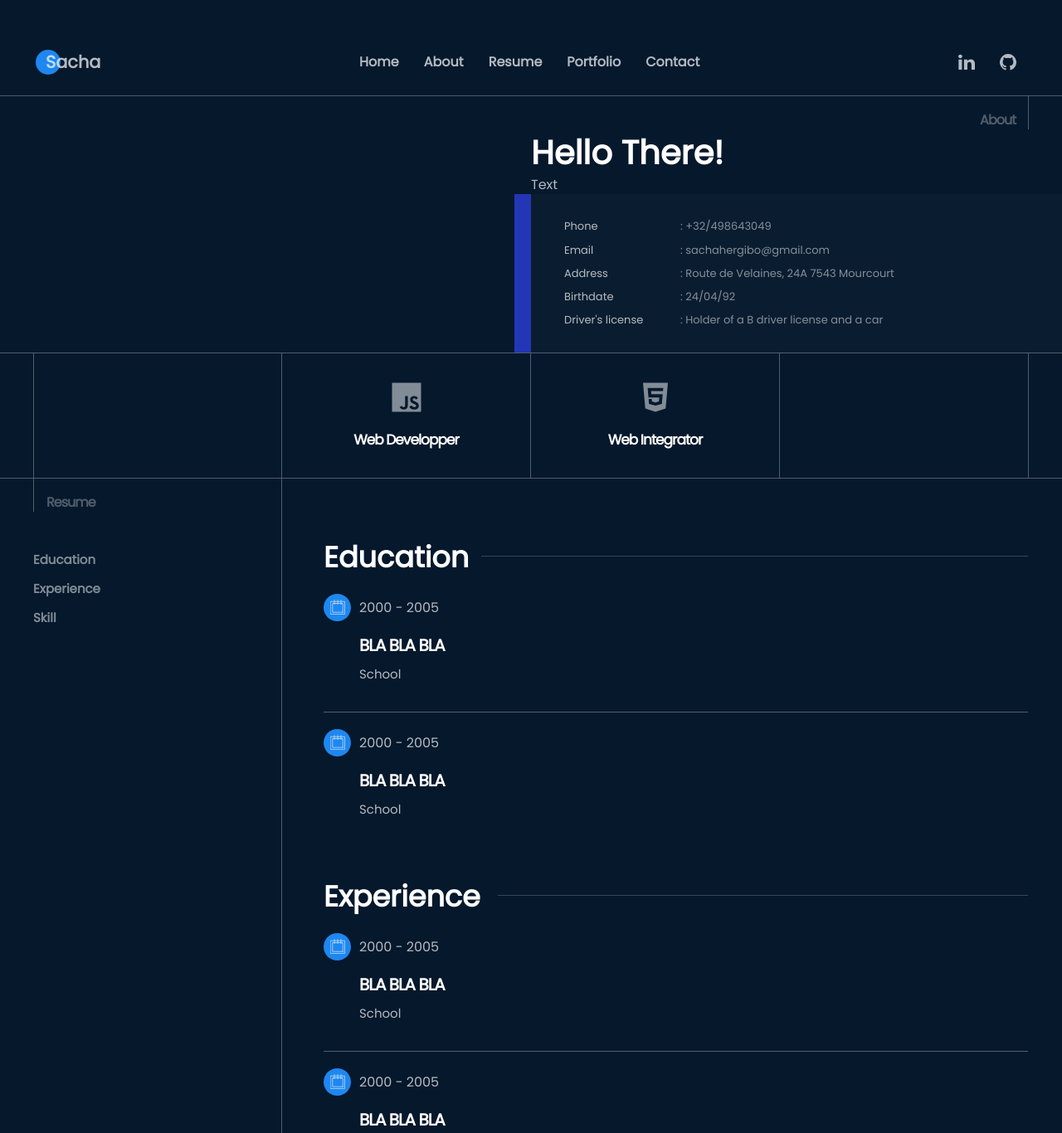
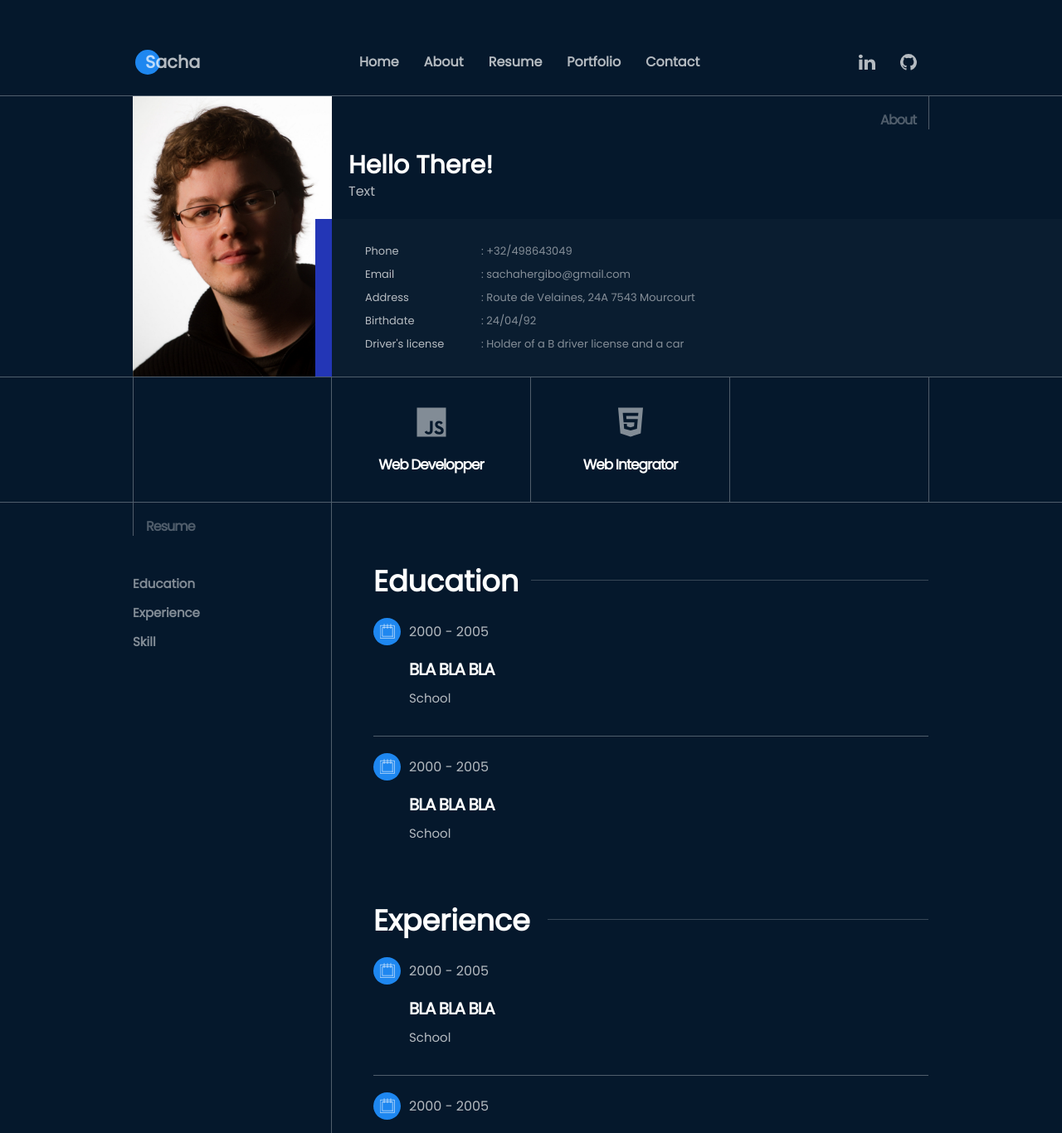
Before and after one commit to SHergibo/my-curriculum-vitae, a React (Create React App) app: page / in a window 1280 px wide. Shown: the part 684-2050 px from the top of the page at 83% size. Built offline with nearby package versions, Linux system fonts and the light colour scheme; the HTML template or start-up script is replaced by a standard one.

Commit message:
ajout reponsive pour tablette

```diff
--- a/src/components/About.js
+++ b/src/components/About.js
@@ -6,13 +6,17 @@ function About() {
   return (
     <div id="about" className="about">
       <div className="wrapper about-container">
-        <div></div>
+        <div className="img-about">
+          <img src="./Hergibo_Sacha.jpg" alt="Hergibo Sacha" />
+        </div>
         <div className="text-about">
           <div className="about-title">
             About
           </div>
-          <h2>Hello There!</h2>
-          <p>Text</p>
+          <div className="about-me">
+            <h2>Hello There!</h2>
+            <p>Text</p>
+          </div>
           <div className="info">
             <ul>
               <li><span>Phone</span>: +32/498643049</li>
--- a/src/styles/About.scss
+++ b/src/styles/About.scss
@@ -10,13 +10,24 @@
   margin: 0 15px;
 }
 
+.img-about{
+  display: flex;
+  justify-content: center;
+  img{
+    width: 80%;
+  }
+}
+
 .text-about {
   display: flex;
   justify-content: space-between;
   flex-direction: column;
+  .about-me{
+    padding: 30px 20px;
+  }
   h2 {
     color: #ffffff;
-    font-size: 40px;
+    font-size: 30px;
   }
   p {
     color: $grey-one;
@@ -113,15 +124,35 @@
 
 /*Media queries*/
 
-@media screen and (min-width: 426px) {
+/*Tablet*/
+@media screen and (min-width: 640px){
+  .img-about{
+    img{
+      width: 50%;
+    }
+  }
+}
+
+/*Full-screen*/
+@media screen and (min-width: 960px) {
 
   .about-container {
     flex-direction: row;
     margin: 0 auto;
   }
 
+  .img-about{
+    width: 25%;
+    img{
+      width: 100%;
+    }
+  }
+
   .text-about{
-    width: 50%;
+    width: 75%;
+    .about-me{
+      padding: 0 20px;
+    }
   }
 
   .info {
--- a/src/styles/App.scss
+++ b/src/styles/App.scss
@@ -29,7 +29,7 @@ ul {
 
 .wrapper {
   box-sizing: content-box;
-  max-width: 1200px;
+  max-width: 960px;
   margin-left: auto;
   margin-right: auto;
 }
--- a/src/styles/Contact.scss
+++ b/src/styles/Contact.scss
@@ -147,7 +147,8 @@
 
 /*Media queries*/
 
-@media screen and (min-width: 426px){
+/*Full-screen*/
+@media screen and (min-width: 960px){
   .contact{
     flex-direction: row;
     padding: 0;
--- a/src/styles/Footer.scss
+++ b/src/styles/Footer.scss
@@ -29,7 +29,7 @@
 
 /*Media queries*/
 
-@media screen and (min-width: 426px){
+@media screen and (min-width: 960px){
   .footer-container {
     padding: 0;
   }
--- a/src/styles/Nav.scss
+++ b/src/styles/Nav.scss
@@ -88,7 +88,21 @@
 
 /*Media queries*/
 
-@media screen and (min-width: 426px){
+/*Tablet*/
+@media screen and (min-width: 640px){
+  .menu{
+    .list-menu{
+      flex-direction: row;
+      justify-content: center;
+    }
+  }
+  .social-mobile{
+    padding: 0;
+  }
+}
+
+/*Full-screen*/
+@media screen and (min-width: 960px){
 
   .menu{
     display: flex;
@@ -96,9 +110,6 @@
     border: none;
     position: unset;
     top: unset;
-    .list-menu {
-      flex-direction: row;
-    }
   }
 
   .social{
--- a/src/styles/Resume.scss
+++ b/src/styles/Resume.scss
@@ -83,11 +83,8 @@
 
 /*Media queries*/
 
-@media screen and (min-width: 426px) {
-
-  .resume{
-    padding: 0;
-  }
+/*Tablet*/
+@media screen and (min-width: 640px){
 
   .list-resume{
     display: block;
@@ -100,6 +97,25 @@
   .edu-expe {
     width: 75%;
     border-left: $border;
+    padding-left: 20px;
+  }
+
+  .skill-canvas{
+    justify-content: flex-start;
+    .canvas-container{
+      width: 33%;
+    }
+  }
+}
+
+/*Full-screen*/
+@media screen and (min-width: 960px) {
+
+  .resume{
+    padding: 0;
+  }
+
+  .edu-expe {
     padding-left: 50px;
     margin-left: -1px;
   }
--- a/src/styles/ResumeStyles.scss/Canvas.scss
+++ b/src/styles/ResumeStyles.scss/Canvas.scss
@@ -30,11 +30,3 @@
     }
   }
 }
-
-/*Media queries*/
-
-@media screen and (min-width: 426px) {
-  .canvas-container {
-    width: 25%;
-  }
-}
```
